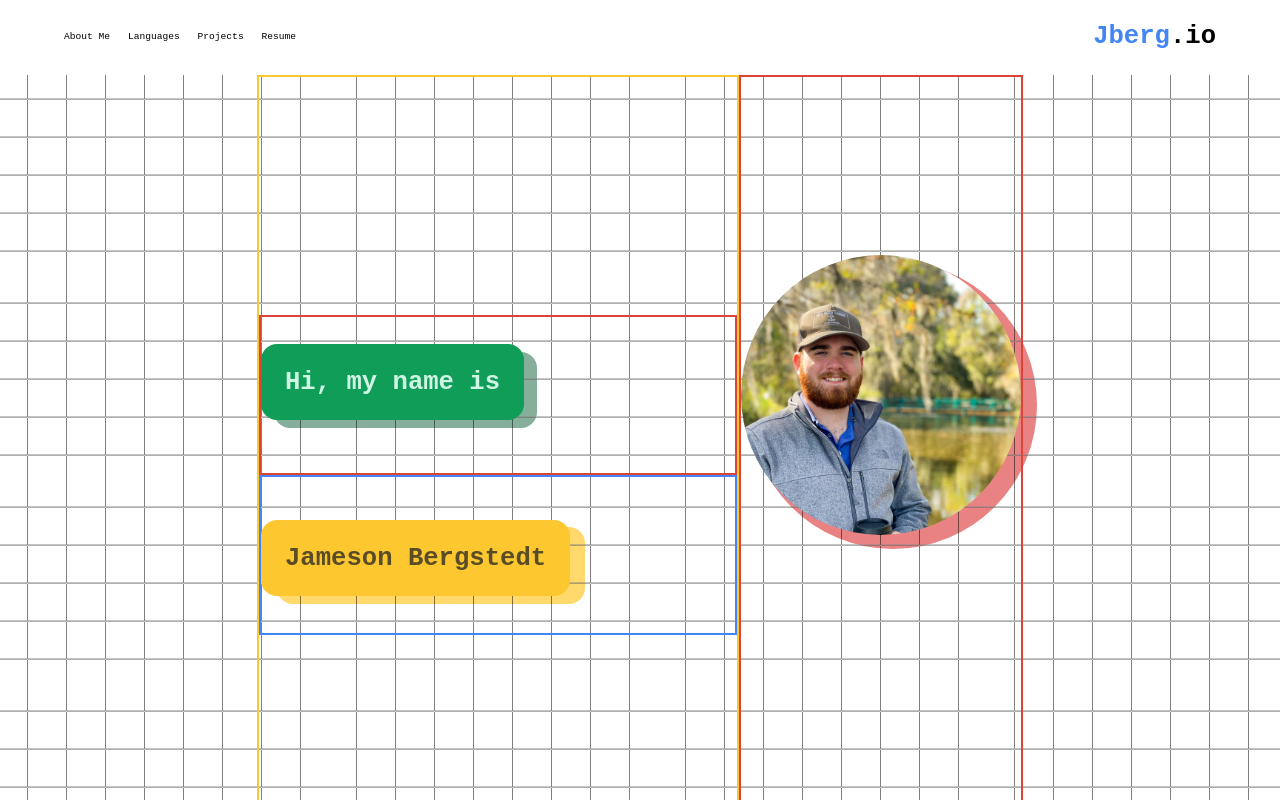
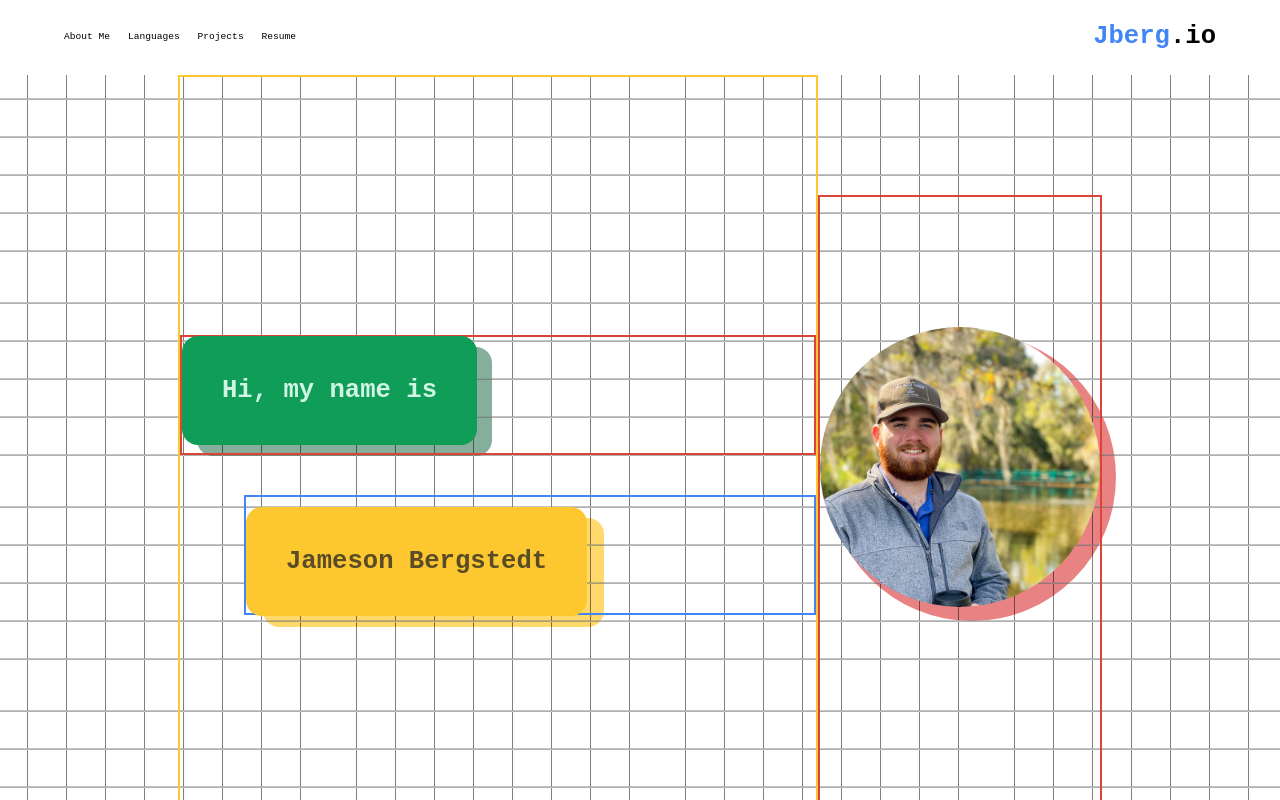
Before and after one commit to JamesonBergstedt/Portfolio, a React (Vite) app: page / in a window 1280 px wide. Shown: the top 800 px of the page. Built offline with nearby package versions, Linux system fonts and the light colour scheme; the HTML template or start-up script is replaced by a standard one; a web font is replaced by a local one.

Commit message:
added css to header

```diff
--- a/src/components/Header.tsx
+++ b/src/components/Header.tsx
@@ -4,20 +4,20 @@ const Header = () => {
   return (
     <>
       <div className="flex px-[3%] h-[100vh] relative justify-center">
-        <div className="h-full border-yellow border-2 flex-col justify-center flex w-[50%]">
-          <div className="border-red border-2 min-h-[20vh]">
+        <div className="h-full border-yellow border-2 flex-col justify-center flex w-[50vw] gap-[5%]">
+          <div className="border-red border-2 min-h-[15vh]">
             <motion.span
               initial={{ opacity: 0, top: "15%" }}
               animate={{ opacity: 1, top: "30%" }}
               transition={{ duration: 2, ease: "easeOut" }}
-              className="bg-green rounded-2xl p-[5%] text-header_lg font-azeret font-semibold text-green_text whitespace-nowrap relative h-fit"
+              className="bg-green rounded-2xl p-[5vmin] text-header_lg font-azeret font-semibold text-green_text whitespace-nowrap relative h-fit"
             >
               Hi, my name is
               <motion.div
                 initial={{ opacity: 0, top: "-70%" }}
                 animate={{ opacity: 1, top: "10%" }}
                 transition={{ duration: 3, ease: "easeOut" }}
-                className="bg-lightgreen w-full h-full p-[10%] rounded-2xl absolute top-[10%] -z-50 left-[5%]"
+                className="bg-lightgreen w-full h-full p-[5vmin] rounded-2xl absolute top-[10%] -z-50 left-[5%]"
               ></motion.div>
             </motion.span>
           </div>
@@ -29,25 +29,25 @@ const Header = () => {
             Hi, my name is
             <div className="bg-lightgreen w-full h-full p-[10%] rounded-2xl absolute top-[10%] -z-50 left-[5%]"></div>
           </span> */}
-          <div className="border-blue border-2 min-h-[20vh]">
+          <div className="border-blue border-2 min-h-[15vh] ml-[5vw]">
             <motion.span
               initial={{ opacity: 0, top: "60%" }}
               animate={{ opacity: 1, top: "40%" }}
               transition={{ duration: 2, ease: "easeOut" }}
-              className="bg-yellow rounded-2xl p-[5%] text-header_lg font-azeret font-semibold text-yellow_text whitespace-nowrap relative h-fit"
+              className="bg-yellow rounded-2xl p-[5vmin] text-header_lg font-azeret font-semibold text-yellow_text whitespace-nowrap relative h-fit"
             >
               Jameson Bergstedt
               <motion.div
                 initial={{ opacity: 0, top: "80%" }}
                 animate={{ opacity: 1, top: "10%" }}
                 transition={{ duration: 3, ease: "easeOut" }}
-                className="bg-lightyellow w-full h-full p-[10%] rounded-2xl absolute top-[10%] -z-50 left-[5%]"
+                className="bg-lightyellow w-full h-full p-[5vmin] rounded-2xl absolute top-[10%] -z-50 left-[5%]"
               ></motion.div>
             </motion.span>
           </div>
         </div>
 
-        <div className=" flex items-center border-red border-2">
+        <div className=" flex items-center border-red border-2 mt-[15vh]">
           <div className="bg-[url('/jameson_picture.jpg')] h-[35vmin] w-[35vmin]  rounded-full bg-cover relative top-[-10%]">
             <div className=" bg-lightred rounded-full absolute h-[36vmin] w-[36vmin] bottom-[-5%] left-[3%] -z-50"></div>
           </div>
```
